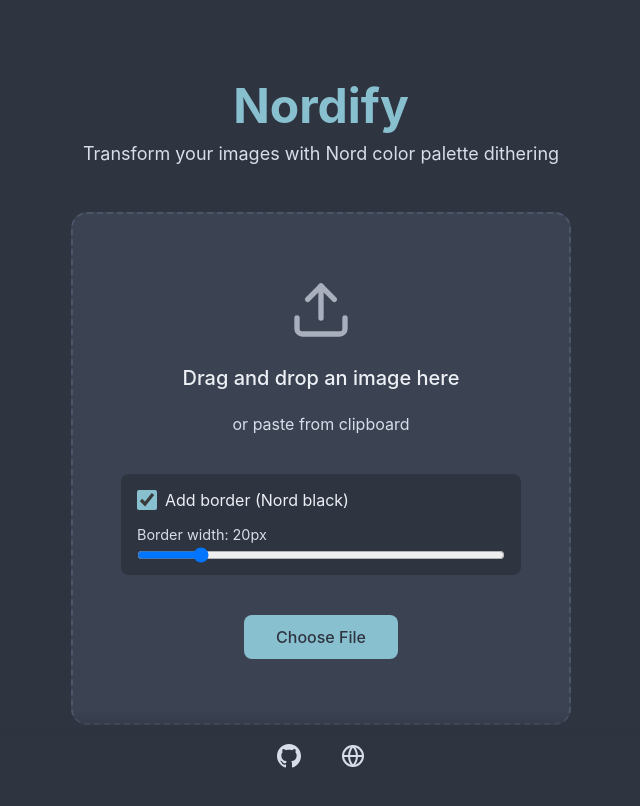
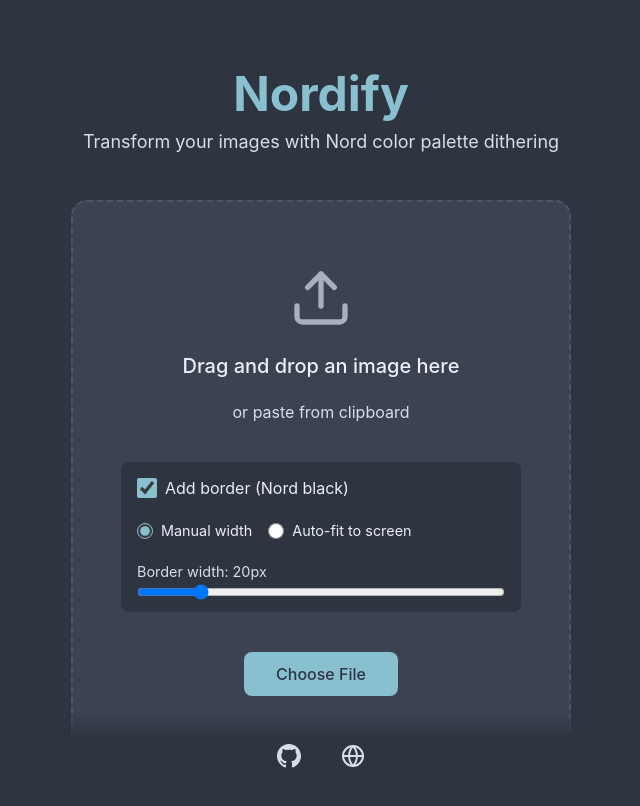
Before and after one commit to TheArctesian/nordify, a SvelteKit app: page / in a window 1280 px wide. Both pictures are taken after a click on the label "Add border (Nord black)". Shown: the top 806 px of the page, without its empty margins (319-959 px from the left). Built offline with nearby package versions, Linux system fonts and the light colour scheme.

Commit message:
get bspwm out of here

```diff
--- a/src/routes/+page.svelte
+++ b/src/routes/+page.svelte
@@ -6,7 +6,18 @@
 	let originalImage = $state<string | null>(null);
 	let processedImage = $state<string | null>(null);
 	let addBorder = $state(false);
+	let borderMode = $state<'manual' | 'auto-fit'>('manual');
 	let borderWidth = $state(20);
+	let targetWidth = $state(2256); // Framework 13" default
+
+	const widthPresets = [
+		{ name: 'Framework 13"', width: 2256 },
+		{ name: 'Framework 16"', width: 2560 },
+		{ name: '1080p', width: 1920 },
+		{ name: '1440p', width: 2560 },
+		{ name: '4K', width: 3840 },
+		{ name: 'Custom', width: 0 }
+	];
 
 	async function processImage(file: File) {
 		if (!file.type.startsWith('image/')) {
@@ -27,11 +38,7 @@
 		};
 
 		img.onload = () => {
-			// Create canvas and get image data
 			const canvas = document.createElement('canvas');
-			const borderSize = addBorder ? borderWidth : 0;
-			canvas.width = img.width + (borderSize * 2);
-			canvas.height = img.height + (borderSize * 2);
 			const ctx = canvas.getContext('2d');
 
 			if (!ctx) {
@@ -40,15 +47,44 @@
 				return;
 			}
 
-			// If border is enabled, fill with Nord black first
+			let finalWidth = img.width;
+			let finalHeight = img.height;
+			let borderSize = 0;
+
+			if (addBorder) {
+				if (borderMode === 'auto-fit') {
+					// Calculate border to fit target width
+					if (img.width >= targetWidth) {
+						// Image is too wide, scale it down to fit with minimal border
+						const scale = (targetWidth * 0.9) / img.width; // Use 90% of target for some border
+						finalWidth = Math.floor(img.width * scale);
+						finalHeight = Math.floor(img.height * scale);
+						borderSize = Math.floor((targetWidth - finalWidth) / 2);
+					} else {
+						// Image fits, calculate border to reach target width
+						finalWidth = img.width;
+						finalHeight = img.height;
+						borderSize = Math.floor((targetWidth - img.width) / 2);
+					}
+				} else {
+					// Manual border mode
+					borderSize = borderWidth;
+				}
+			}
+
+			// Set canvas size
+			canvas.width = finalWidth + (borderSize * 2);
+			canvas.height = finalHeight + (borderSize * 2);
+
+			// Fill with Nord black if border is enabled
 			if (addBorder) {
 				ctx.fillStyle = 'rgb(46, 52, 64)'; // Nord black (nord0)
 				ctx.fillRect(0, 0, canvas.width, canvas.height);
 			}
 
-			// Draw image at offset if border is enabled
-			ctx.drawImage(img, borderSize, borderSize);
-			const imageData = ctx.getImageData(borderSize, borderSize, img.width, img.height);
+			// Draw scaled image
+			ctx.drawImage(img, borderSize, borderSize, finalWidth, finalHeight);
+			const imageData = ctx.getImageData(borderSize, borderSize, finalWidth, finalHeight);
 
 			// Apply dithering with noise
 			const dithered = ditherImage(imageData, 0.05);
@@ -173,6 +209,18 @@
 				</label>
 
 				{#if addBorder}
+					<div class="border-mode">
+						<label class="radio-label">
+							<input type="radio" bind:group={borderMode} value="manual" />
+							<span>Manual width</span>
+						</label>
+						<label class="radio-label">
+							<input type="radio" bind:group={borderMode} value="auto-fit" />
+							<span>Auto-fit to screen</span>
+						</label>
+					</div>
+
+					{#if borderMode === 'manual'}
 						<div class="slider-container">
 							<label for="border-width">Border width: {borderWidth}px</label>
 							<input
@@ -184,6 +232,25 @@
 								bind:value={borderWidth}
 							/>
 						</div>
+					{:else}
+						<div class="select-container">
+							<label for="target-width">Target width:</label>
+							<select id="target-width" bind:value={targetWidth}>
+								{#each widthPresets as preset}
+									<option value={preset.width}>{preset.name}</option>
+								{/each}
+							</select>
+							{#if targetWidth === 0}
+								<input
+									type="number"
+									placeholder="Enter width in px"
+									bind:value={targetWidth}
+									min="100"
+									max="7680"
+								/>
+							{/if}
+						</div>
+					{/if}
 				{/if}
 			</div>
 
@@ -298,12 +365,13 @@
 	main {
 		max-width: 1200px;
 		margin: 0 auto;
-		padding: 2rem;
-		min-height: 100vh;
+		padding: 2rem 2rem 6rem 2rem;
+		min-height: calc(100vh - 4rem);
 		display: flex;
 		flex-direction: column;
 		align-items: center;
-		justify-content: center;
+		justify-content: flex-start;
+		padding-top: 4rem;
 	}
 
 	h1 {
@@ -386,6 +454,76 @@
 		height: 1.25rem;
 		cursor: pointer;
 		accent-color: var(--accent-primary);
+	}
+
+	.border-mode {
+		display: flex;
+		gap: 1rem;
+		padding: 0.5rem 0;
+	}
+
+	.radio-label {
+		display: flex;
+		align-items: center;
+		gap: 0.5rem;
+		cursor: pointer;
+		font-size: 0.9rem;
+		color: var(--text-primary);
+	}
+
+	.radio-label input[type="radio"] {
+		width: 1rem;
+		height: 1rem;
+		cursor: pointer;
+		accent-color: var(--accent-primary);
+	}
+
+	.select-container {
+		display: flex;
+		flex-direction: column;
+		gap: 0.5rem;
+	}
+
+	.select-container label {
+		font-size: 0.9rem;
+		color: var(--text-secondary);
+	}
+
+	.select-container select {
+		padding: 0.5rem;
+		background-color: var(--bg-tertiary);
+		color: var(--text-primary);
+		border: 1px solid var(--border-color);
+		border-radius: 0.375rem;
+		font-size: 0.9rem;
+		cursor: pointer;
+		transition: all 0.2s ease;
+	}
+
+	.select-container select:hover {
+		border-color: var(--accent-primary);
+	}
+
+	.select-container select:focus {
+		outline: none;
+		border-color: var(--accent-primary);
+		box-shadow: 0 0 0 2px rgba(136, 192, 208, 0.2);
+	}
+
+	.select-container input[type="number"] {
+		padding: 0.5rem;
+		background-color: var(--bg-tertiary);
+		color: var(--text-primary);
+		border: 1px solid var(--border-color);
+		border-radius: 0.375rem;
+		font-size: 0.9rem;
+		transition: all 0.2s ease;
+	}
+
+	.select-container input[type="number"]:focus {
+		outline: none;
+		border-color: var(--accent-primary);
+		box-shadow: 0 0 0 2px rgba(136, 192, 208, 0.2);
 	}
 
 	.slider-container {
@@ -507,6 +645,8 @@
 		gap: 1rem;
 		flex-wrap: wrap;
 		justify-content: center;
+		position: relative;
+		z-index: 10;
 	}
 
 	.action-button {
@@ -519,6 +659,7 @@
 		border-radius: 0.5rem;
 		font-weight: 500;
 		transition: all 0.2s ease;
+		cursor: pointer;
 	}
 
 	.action-button:hover {
@@ -547,6 +688,8 @@
 		justify-content: center;
 		gap: 1.5rem;
 		background: linear-gradient(to top, var(--bg-primary) 0%, var(--bg-primary) 70%, transparent 100%);
+		z-index: 5;
+		pointer-events: none;
 	}
 
 	footer a {
@@ -557,6 +700,7 @@
 		justify-content: center;
 		padding: 0.5rem;
 		border-radius: 0.5rem;
+		pointer-events: auto;
 	}
 
 	footer a:hover {
```
Also changed, not shown: 1 other file (tests, documents, lock files or other folders). Lines whose indentation alone changed are shown as unchanged.
